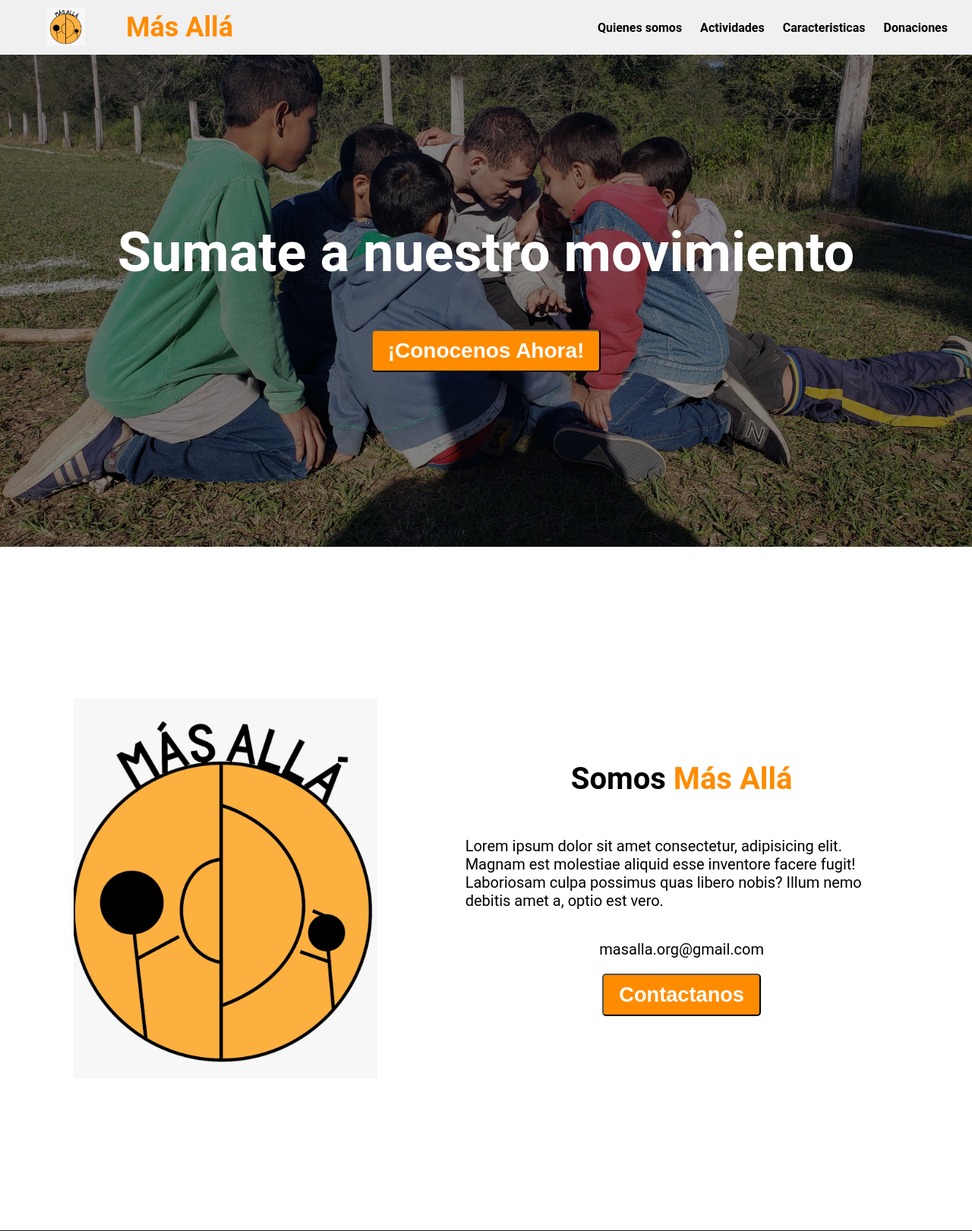
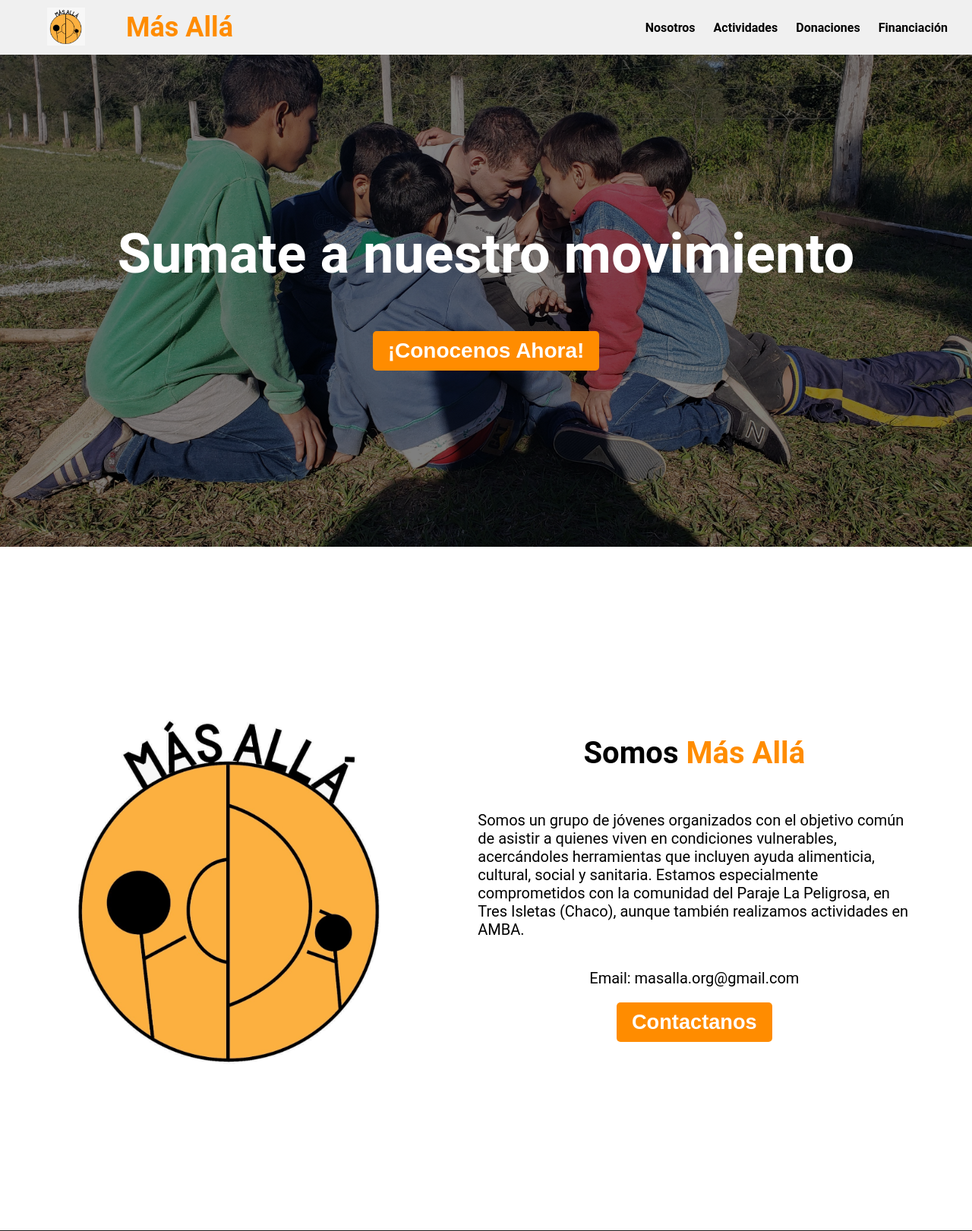
Before and after one commit to luchogabutti/mas-alla, a PHP site: page / in a window 1280 px wide. Shown: the top 1621 px of the page at 76% size. Run offline with PHP 8.4, Linux system fonts and the light colour scheme.

Commit message:
uploading new changes first pruebe

```diff
--- a/estilo.css
+++ b/estilo.css
@@ -19,7 +19,7 @@ button {
     font-weight: bold;
     padding: 10px 20px;
     border-radius: 5px;
-    border: solid #000 0.5;
+    border: none;
     color: white;
     background-color: darkorange;
 }
@@ -282,11 +287,11 @@ footer .container {
     }
 
     #somos-masalla .img-container {
-        background-image: url('fotos mas alla/masalla.jpg');
+        background-image: url('fotos mas alla/masallablanco.jpg');
         background-position: center center;
         background-size: cover;
         height: 500px;
-        width: 400px;
+        width: 450px;
     }
 
     #somos-masalla button {
--- a/home.html
+++ b/home.html
@@ -19,10 +19,10 @@
                <p class="logo"><a href="#hero">Más Allá</a></p>
             </div>
             <nav>
-                <a href="#somos-masalla">Quienes somos</a>
+                <a href="#somos-masalla">Nosotros</a>
                 <a href="#nuestras-actividades">Actividades</a>
-                <a href="#caracteristicas">Caracteristicas</a>
-                <a href="#Donaciones">Donaciones</a>
+                <a href="#caracteristicas">Donaciones</a>
+                <a href="#financiacion">Financiación</a>
             </nav>
         </div>
     </header>
@@ -37,8 +37,8 @@
             <div class="img-container"></div>
             <div class="texto">
               <h2>Somos <span class="color-palabra">Más Allá</span></h2>
-              <p>Lorem ipsum dolor sit amet consectetur, adipisicing elit. Magnam est molestiae aliquid esse inventore facere fugit! Laboriosam culpa possimus quas libero nobis? Illum nemo debitis amet a, optio est vero.</p>
-              <p>masalla.org@gmail.com</p>
+              <p>Somos un grupo de jóvenes organizados con el objetivo común de asistir a quienes viven en condiciones vulnerables, acercándoles herramientas que incluyen ayuda alimenticia, cultural, social y sanitaria. Estamos especialmente comprometidos con la comunidad del Paraje La Peligrosa, en Tres Isletas (Chaco), aunque también realizamos actividades en AMBA.</p>
+              <p>Email: masalla.org@gmail.com</p>
               <button><a href="https://api.whatsapp.com/send/?phone=5491158533954" target="_blank">Contactanos</a></button>
             </div>
         </div>
@@ -50,18 +50,18 @@
           <div class="actividades">
           <div class="carta">
              <h3>Viajes</h3>
-                <p>Lorem ipsum dolor sit amet consectetur adipisicing elit. Debitis, ullam molestiae doloremque eligendi culpa ab nostrum fugiat voluptate. Voluptate vitae ratione facere vel unde eos. Tempore nostrum amet corporis optio.</p>
-             <button>+ INFO</button>
+                <p>Desde 2019, todos los años visitamos a la comunidad del Paraje La Peligrosa, en Tres Isletas (Chaco), para llevarles toda la asistencia que podemos</p>
+             <button>Enterate Más</button>
          </div>
          <div class="carta">
-             <h3>Reuniones</h3>
-             <p>Lorem ipsum dolor sit amet consectetur adipisicing elit. Debitis, ullam molestiae doloremque eligendi culpa ab nostrum fugiat voluptate. Voluptate vitae ratione facere vel unde eos. Tempore nostrum amet corporis optio.</p>
-             <button>+ INFO</button>
+             <h3>Viandas Solidarias</h3>
+             <p>Durante la pandemia, armamos una red de ayuda alimentaria. Con la organización, preparación y entrega de viandas solidarias, entregamos más de 5.000 porciones de comida.</p>
+             <button>Enterate Más</button>
          </div>
          <div class="carta">
-             <h3>Colectas</h3>
-             <p>Lorem ipsum dolor sit amet consectetur adipisicing elit. Debitis, ullam molestiae doloremque eligendi culpa ab nostrum fugiat voluptate. Voluptate vitae ratione facere vel unde eos. Tempore nostrum amet corporis optio.</p>
-              <button>+ INFO</button>
+             <h3>Campañas</h3>
+             <p>También realizamos campañas puntuales. Entre ellas, movimientos para asistir con ropa de abrigo y alimentos a gente en situación de calle y en comedores.</p>
+              <button>Enterate Más</button>
          </div>
         </div>
         </div>
@@ -81,7 +81,12 @@
     </div>
     </section>
 
-    <section id="Donaciones">
+    <section id="financiacion">
+
+
+    </section>
+
+    <section id="Final-section">
         <h2>Ayudanos a hacer esto posible</h2>
         <button><a href="https://www.mercadopago.com.ar/home" target="_blank">Doná aqui</a></button>
     </section>
```
Also changed, not shown: other parts of estilo.css (+14 -8 lines), fotos mas alla/Vianda.jpg (added), fotos mas alla/masallablanco.jpg (added).
